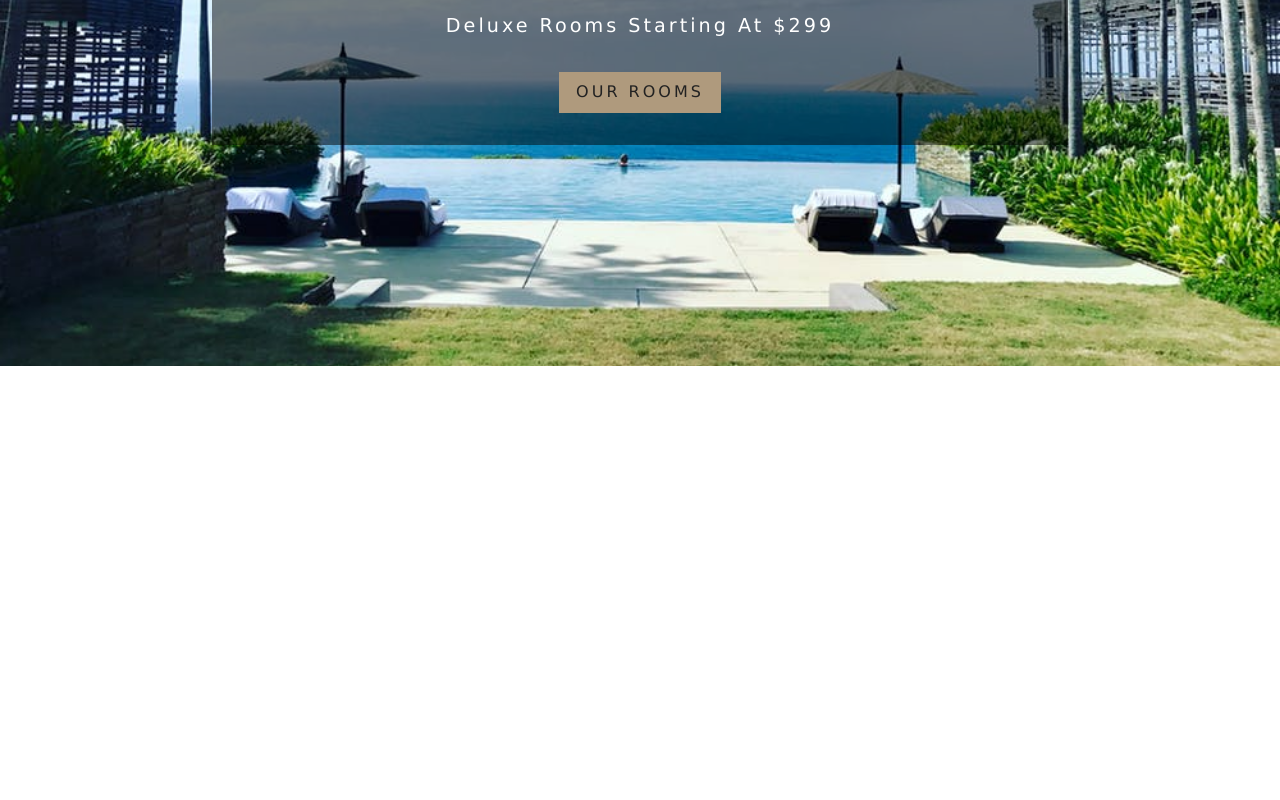
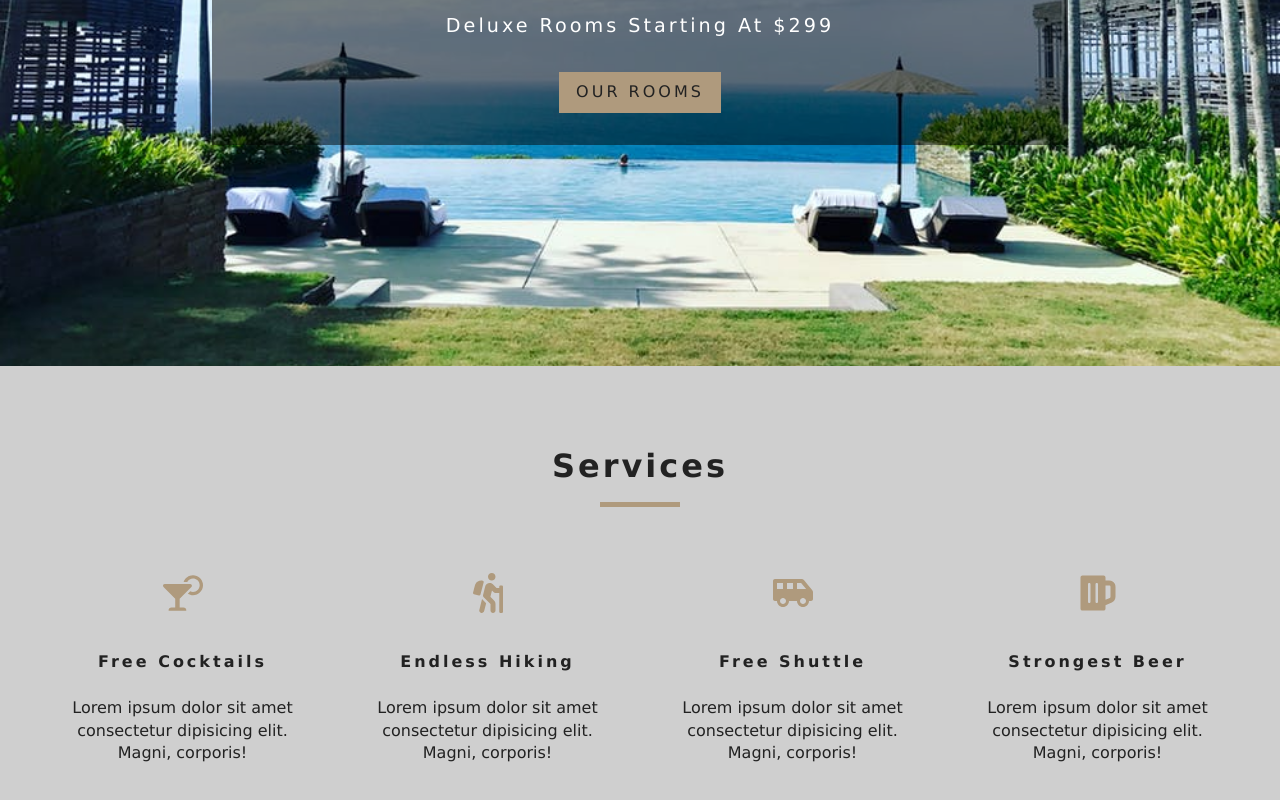
Before and after one commit to ReneMurillo/beach-resort-rooms, a React (Create React App) app: page / in a window 1280 px wide. Shown: the part 434-1234 px from the top of the page. Before the commit the page ends 800 px from the top, so only its background shows below. Built offline with nearby package versions, Linux system fonts and the light colour scheme.

Commit message:
Services component ready

```diff
--- a/src/App.css
+++ b/src/App.css
@@ -252,6 +252,7 @@
 }
 .services h6 {
   letter-spacing: var(--mainSpacing);
+  text-transform: capitalize;
 }
 .services p {
   width: 80%;
--- /dev/null
+++ b/src/components/Services.js
@@ -0,0 +1,46 @@
+import React, { Component } from 'react';
+import {FaCocktail, FaHiking, FaShuttleVan, FaBeer} from 'react-icons/fa';
+import Title from './Title';
+
+export default class Services extends Component {
+    state = {
+        services: [
+            {
+                icon:<FaCocktail />,
+                title:'Free cocktails',
+                info: 'Lorem ipsum dolor sit amet consectetur dipisicing elit. Magni, corporis!'
+            },
+            {
+                icon:<FaHiking />,
+                title:'Endless Hiking',
+                info: 'Lorem ipsum dolor sit amet consectetur dipisicing elit. Magni, corporis!'
+            },
+            {
+                icon:<FaShuttleVan />,
+                title:'Free shuttle',
+                info: 'Lorem ipsum dolor sit amet consectetur dipisicing elit. Magni, corporis!'
+            },
+            {
+                icon:<FaBeer />,
+                title:'Strongest Beer',
+                info: 'Lorem ipsum dolor sit amet consectetur dipisicing elit. Magni, corporis!'
+            }
+        ]
+    }
+    render() {
+        return (
+            <section className="services">
+                <Title title="Services" />
+                <div className="services-center">
+                    {this.state.services.map((item, index) => {
+                        return <article key={index} className="service">
+                            <span>{item.icon}</span>
+                            <h6>{item.title}</h6>
+                            <p>{item.info}</p>
+                        </article>
+                    })}
+                </div>
+            </section>
+        )
+    }
+}
--- /dev/null
+++ b/src/components/Title.js
@@ -0,0 +1,10 @@
+import React from 'react'
+
+export default function Title({title}) {
+    return (
+        <div className="section-title">
+            <h4>{title}</h4>
+            <div />
+        </div>
+    )
+}
--- a/src/pages/Home.js
+++ b/src/pages/Home.js
@@ -3,13 +3,18 @@
 import Banner from '../components/Banner';
 
 import {Link} from 'react-router-dom';
+import Services from '../components/Services';
 const Home = () => {
     return (
-        <Hero>
-            <Banner title="Luxurious Rooms" subtitle="Deluxe rooms starting at $299">
-                <Link to="/rooms" className="btn-primary">Our rooms</Link>
-            </Banner>
-        </Hero>
+        <React.Fragment>
+            <Hero>
+                <Banner title="Luxurious Rooms" subtitle="Deluxe rooms starting at $299">
+                    <Link to="/rooms" className="btn-primary">Our rooms</Link>
+                </Banner>
+            </Hero>
+
+            <Services />
+        </React.Fragment>
     );
 }
 
```
